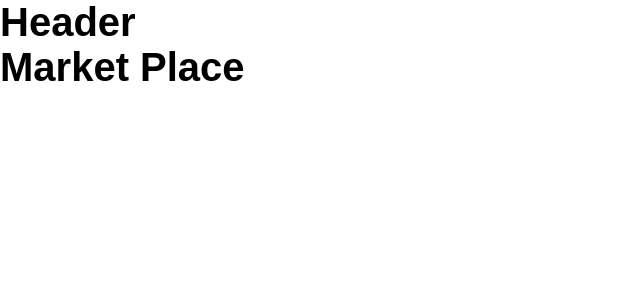
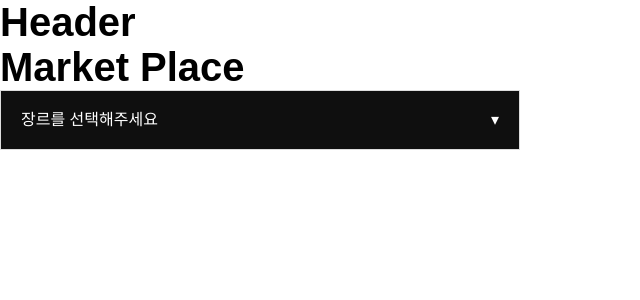
Before and after one commit to Jin-coding-333/3-my_favorite_photo-2team-fe, a Next.js app: page / in a window 1280 px wide. Shown: the top 300 px of the page, without its empty margins (0-640 px from the left). Built offline with nearby package versions, Linux system fonts and the light colour scheme.

Commit message:
inputDropdown 컴포넌트

```diff
--- /dev/null
+++ b/components/inputDropdown/InputDropdownGenre.jsx
@@ -0,0 +1,21 @@
+import InputDropdownLayout from './InputDropdownLayout';
+import { useState } from 'react';
+
+export default function InputDropdownGenre() {
+  const options = [
+    { label: '여행', value: 'travel' },
+    { label: '풍경', value: 'landscape' },
+    { label: '인물', value: 'person' },
+    { label: '사물', value: 'objects' },
+  ];
+  const [genre, setGenre] = useState({ label: '장르를 선택해주세요', value: '' });
+  //   const genreValue = genre.value;
+  const handleSelectOption = (selectedOption) => setGenre(selectedOption);
+
+  return (
+    <>
+      {/* 장르 */}
+      <InputDropdownLayout options={options} option={genre} optionChange={handleSelectOption} />
+    </>
+  );
+}
--- /dev/null
+++ b/components/inputDropdown/InputDropdownLayout.jsx
@@ -0,0 +1,58 @@
+import { useState, useRef, useEffect } from 'react';
+import styles from "@/styles/inputDropDown/InputDropdownLayout.module.css";
+
+export default function InputDropdownLayout({ options, option, optionChange }) {
+  // 드롭다운 열려있는지
+  const [isOpen, setIsOpen] = useState(false);
+  // 외부 클릭 감지를 위한 ref 사용(기본값 null 랜더링 되면 해당 요소 할당)
+  const dropdownRef = useRef(null);
+  // 버튼 누르면 열려있는 상태이면 닫고 아니면 반대로
+  const toggleDropdown = () => setIsOpen(!isOpen);
+
+  // 드롭다운 옵션 눌렀을 때 이벤트
+  const handleSelect = (option) => {
+    // 부모 컴포넌트에 선택값 전달 -> app 컴포넌트의 handleOrderClick 에 option 값 넣기
+    optionChange(option);
+    // 드롭다운 닫기
+    setIsOpen(false);
+  };
+  // 외부 클릭 시 드롭다운 닫기
+  const handleClickOutside = (event) => {
+    // 드롭다운이 랜더링 되어있고(숨기지 않으면 기본으로 true)
+    // 클릭한 요소가 ref.current에 할당된 요소가 아니면, 즉 바깥이면
+    // 매뉴 창 닫기
+    if (dropdownRef.current && !dropdownRef.current.contains(event.target)) {
+      setIsOpen(false);
+    }
+  };
+  useEffect(() => {
+    // 매뉴 창이 열려있을 때만 이벤트 리스너 추가
+    if (isOpen) {
+      window.addEventListener('click', handleClickOutside);
+    }
+    // 닫히면(isOpen=false), 컴포넌트가 제거(언마운트)되면 실행->클린업 함수
+    return () => {
+      window.removeEventListener('click', handleClickOutside);
+    };
+  }, [isOpen]);
+
+  return (
+    <div className={styles.dropdown} ref={dropdownRef}>
+      <button className={styles.dropdownButton} onClick={toggleDropdown}>
+        {option.label}
+        <span className="arrow">{isOpen ? '▴' : '▾'}</span>
+      </button>
+      {/* 열린 상태(isOpen = true)이면 보이게 */}
+      {isOpen && (
+        <div className={styles.dropdownMenu}>
+          {/* map으로 options 배열 순회+div생성 */}
+          {options.map((option, index) => (
+            <div key={index} className={styles.dropdownItem} onClick={() => handleSelect(option)}>
+              {option.label}
+            </div>
+          ))}
+        </div>
+      )}
+    </div>
+  );
+}
--- a/pages/index.jsx
+++ b/pages/index.jsx
@@ -1,7 +1,9 @@
+import InputDropdownGenre from '@/components/inputDropdown/InputDropdownGenre';
 export default function MarketPlace() {
   return (
     <>
       <h1>Market Place</h1>
+      <InputDropdownGenre />
     </>
   );
 }
--- /dev/null
+++ b/styles/inputDropDown/InputDropdownLayout.module.css
@@ -0,0 +1,53 @@
+.dropdown {
+  position: relative;
+  display: flex;
+  width: 520px;
+  height: 60px;
+  border: 1px solid #dddddd;
+  background-color: #0f0f0f;
+}
+
+.dropdownButton {
+  width: 100%;
+  padding: 12px 20px 12px 20px;
+  border: none;
+  /* 부모 요소 가져옴 */
+  background-color: transparent;
+  color: #ffffff;
+  display: flex;
+  justify-content: space-between;
+  align-items: center;
+  cursor: pointer;
+  font-size: 16px;
+  font-weight: 400;
+  line-height: 23.17px;
+}
+
+.arrow {
+  font-size: 12px;
+}
+
+.dropdownMenu {
+  position: absolute;
+  top: 100%;
+  margin-top: 5px;
+  width: 100%;
+  border: 1px solid #dddddd;
+  background-color: #0f0f0f;
+  color: #ffffff;
+  z-index: 1;
+}
+
+.dropdownItem {
+  padding: 18px 20px 18px 20px;
+  cursor: pointer;
+
+  font-size: 16px;
+  font-weight: 400;
+  line-height: 23.17px;
+}
+
+.dropdownItem:hover {
+  background-color: darkgray;
+  color: #0f0f0f;
+}
```
Also changed, not shown: components/inputDropdown/InputDropdownGrade.jsx (added, +25 -0 lines).
